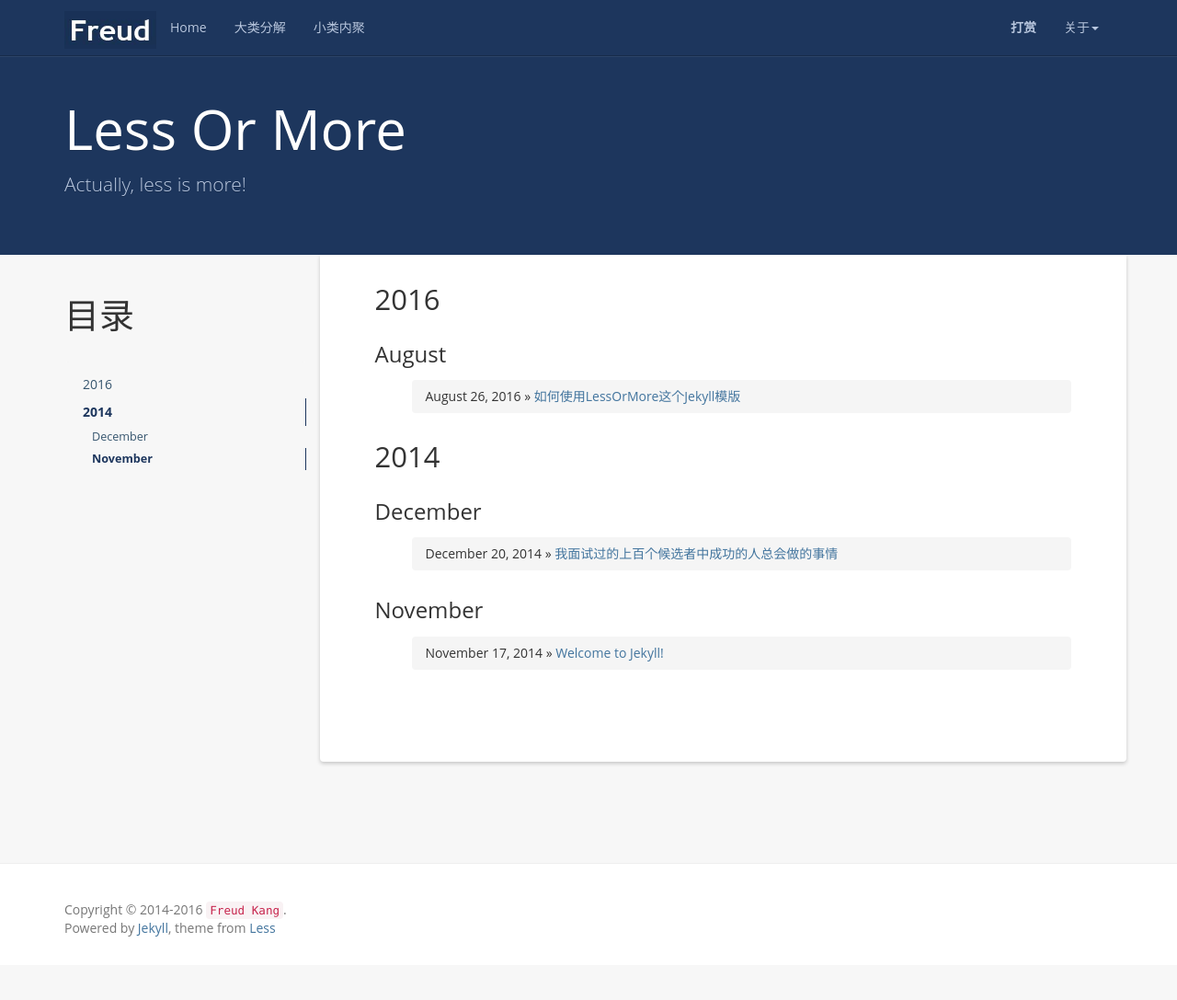
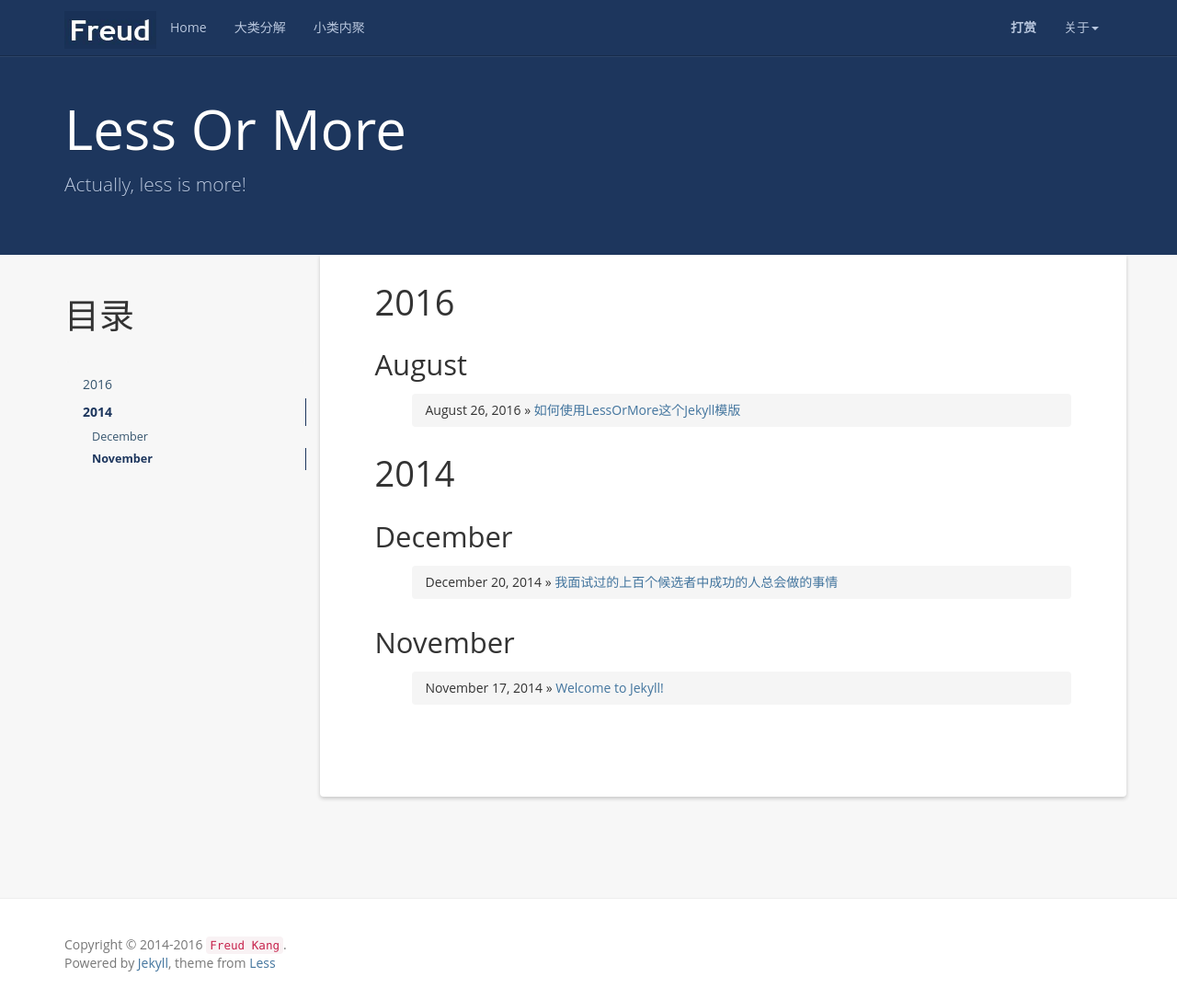
Before and after one commit to luoyan35714/LessOrMore, a Jekyll site: the page built from index.html, in a window 1280 px wide and 1087 px high. Shown: the whole window at 92% size. Built offline with Jekyll 4.4.1, drawn with Linux system fonts in a browser that asks for light colours; nearby versions of some CDN libraries; the list of posts is cut into pages by our own code; comment, search, counter and statistics services are not loaded.

Commit message:
fixed #3 bug that click the left anchor does not show the correct headerline

```diff
--- a/index.html
+++ b/index.html
@@ -54,8 +54,8 @@
                   {% capture next_month %}{{ post.previous.date | date: "%B" }}{% endcapture %}
 
                   {% if forloop.first %}
-                    <h2 id="year_{{this_year}}">{{this_year}}</h2>
-                    <h3 id="month_{{this_year}}_{{this_month}}">{{this_month}}</h3>
+                    <h1 id="year_{{this_year}}">{{this_year}}</h1>
+                    <h2 id="month_{{this_year}}_{{this_month}}">{{this_month}}</h2>
                     <ul>
                   {% endif %}
 
@@ -67,13 +67,13 @@
                   {% else %}
                     {% if this_year != next_year %}
                       </ul>
-                      <h2 id="year_{{next_year}}">{{next_year}}</h2>
-                      <h3 id="month_{{next_year}}_{{next_month}}">{{next_month}}</h3>
+                      <h1 id="year_{{next_year}}">{{next_year}}</h1>
+                      <h2 id="month_{{next_year}}_{{next_month}}">{{next_month}}</h2>
                       <ul>
                     {% else %}
                       {% if this_month != next_month %}
                         </ul>
-                        <h3 id="month_{{next_year}}_{{next_month}}">{{next_month}}</h3>
+                        <h2 id="month_{{next_year}}_{{next_month}}">{{next_month}}</h2>
                         <ul>
                       {% endif %}
                     {% endif %}
--- a/styles/js/lessismore.js
+++ b/styles/js/lessismore.js
@@ -18,8 +18,14 @@
       $(".docs-content table").addClass("table table-hover");
   	}
 
-      	$(window).load(repairTheImagesWhichCrossTheMaxWidth);
+  	$(window).load(initilizeAfterLoad);
 
+    function initilizeAfterLoad(){
+      repairTheImagesWhichCrossTheMaxWidth();
+      resetHeadersStyles();
+    }
+
+    // 重新计算图片显示大小。
   	function repairTheImagesWhichCrossTheMaxWidth(){
   		var images = $(".docs-content img");
   		if(images != undefined && images.length > 0){
@@ -31,6 +37,25 @@
   			}
   		}
   	}
+
+    // 设置标题样式
+    function resetHeadersStyles(){
+      resetHeaderItemStyles($(".docs-content h1"));
+      resetHeaderItemStyles($(".docs-content h2"));
+    }
+
+    function resetHeaderItemStyles(headers){
+      if(headers != undefined && headers.length > 0){
+        for(var i=0; i< headers.length;i++){
+
+          var header = headers[i];
+          console.log($(header).html());
+          $(header).html($(header).html() + '<span class="anchor-target" id="' + header.id + '"></span>' +
+            '<a href="#' + header.id + '" name="' + header.id + '" class="anchor glyphicon glyphicon-link"></a>');
+          $(header).removeAttr('id');
+        }
+      }
+    }
   })
 
 }(jQuery)
```
Lines whose indentation alone changed are shown as unchanged.
